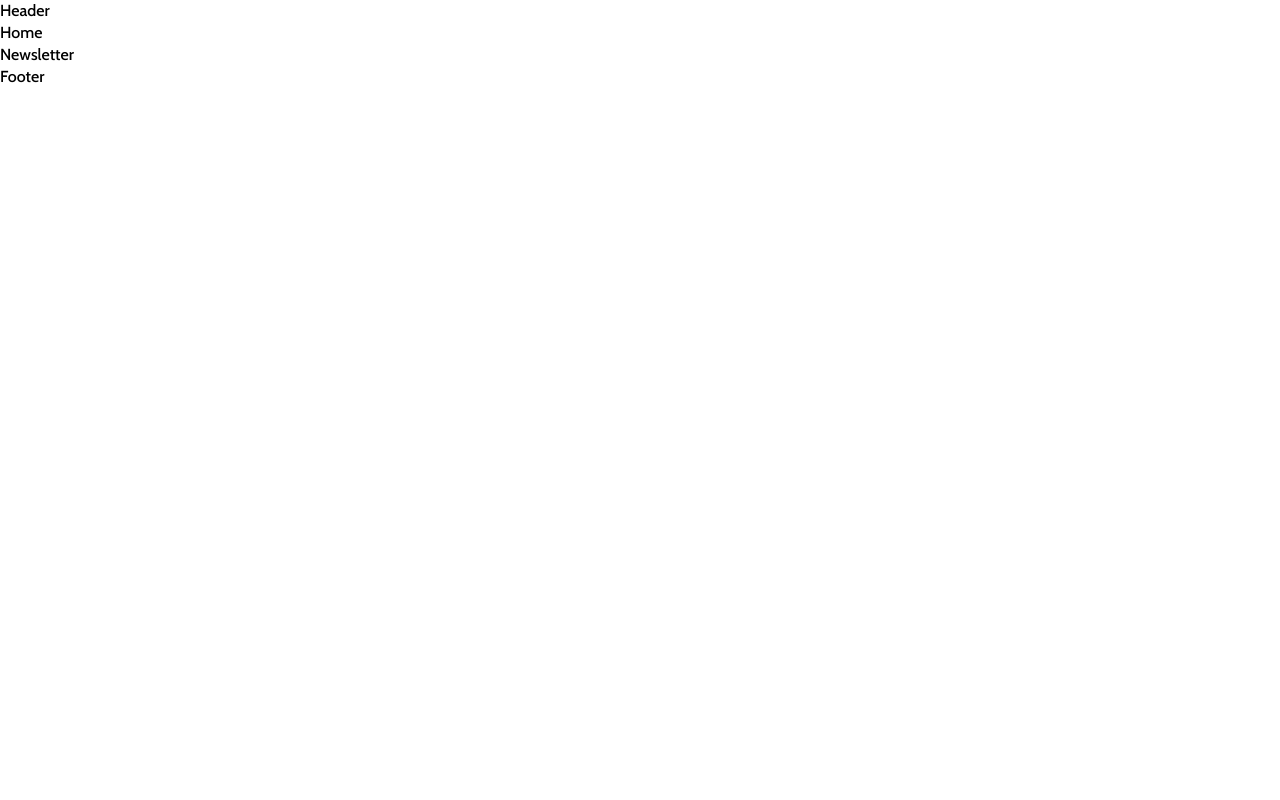
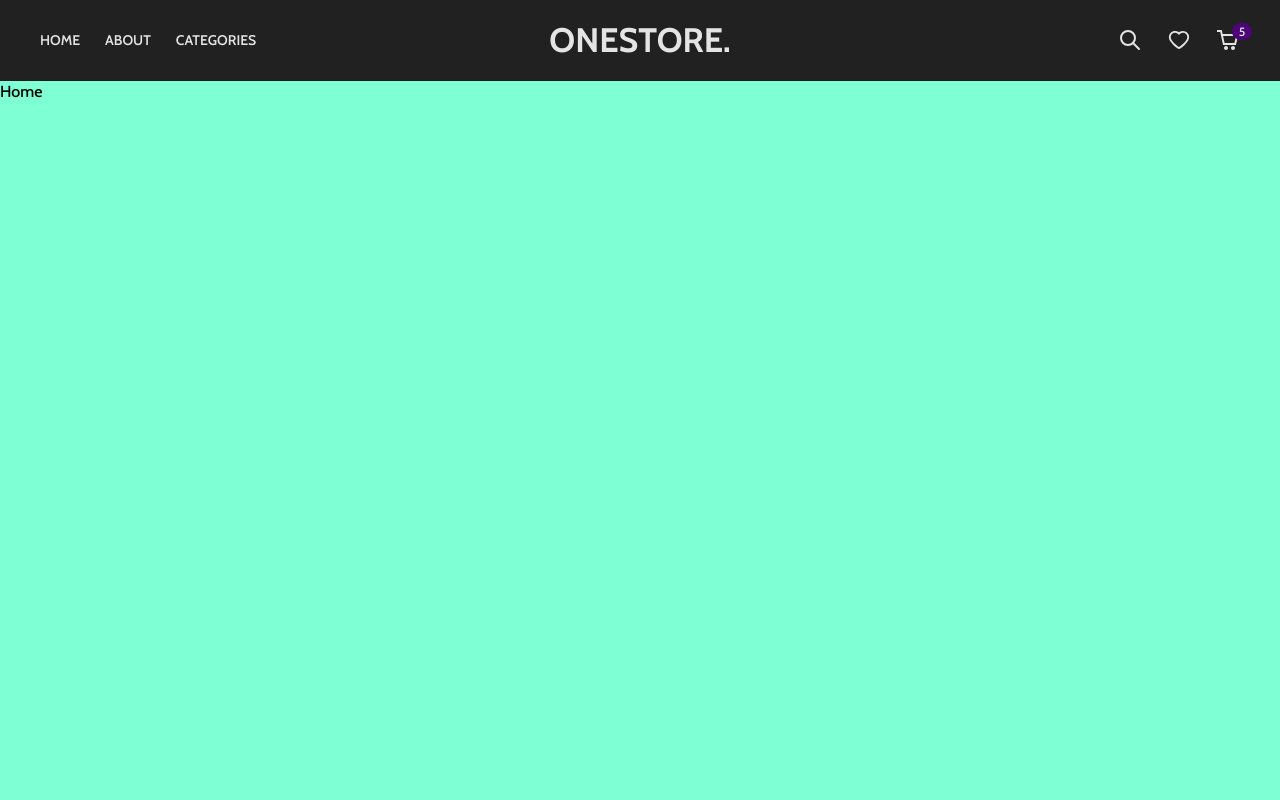
Before and after one commit to 7sering/onestore, a React (Create React App) app in the folder client/: page / in a window 1280 px wide. Shown: the top 800 px of the page. Built offline with nearby package versions, Linux system fonts and the light colour scheme.

Commit message:
Header Section

```diff
--- a/client/src/components/Header/Header.jsx
+++ b/client/src/components/Header/Header.jsx
@@ -1,6 +1,53 @@
+import { useEffect, useState, useContext } from "react";
+import { useNavigate } from "react-router-dom";
+
+import { TbSearch } from "react-icons/tb";
+import { CgShoppingCart } from "react-icons/cg";
+import { AiOutlineHeart } from "react-icons/ai";
+
+import Search from "./Search/Search";
+import Cart from "../Cart/Cart";
+
+import { Context } from "../../utils/context";
+
 import "./Header.scss";
 const Header = () => {
-    return <div>Header</div>;
+  const [scrolled, setScrolled] = useState(false);
+
+  const handleScroll = () => {
+    const offset = window.scrollY;
+    if (offset > 200) {
+      setScrolled(true);
+    } else {
+      setScrolled(false);
+    }
+  };
+
+  useEffect(() => {
+    window.addEventListener("scroll", handleScroll);
+  }, []);
+
+  return (
+    <header className={`main-header ${scrolled ? "sticky-header" : ""}`}>
+      <div className="header-content">
+        <ul className="left">
+          <li>Home</li>
+          <li>About</li>
+          <li>Categories</li>
+        </ul>
+        <div className="center">ONESTORE. </div>
+        <div className="right">
+          <TbSearch />
+          <AiOutlineHeart />
+          <span className="cart-icon">
+            {" "}
+            <CgShoppingCart />
+            <span>5</span>
+          </span>
+        </div>
+      </div>
+    </header>
+  );
 };
 
 export default Header;
--- a/client/src/components/Header/Header.scss
+++ b/client/src/components/Header/Header.scss
@@ -1 +1,96 @@
 @import "../../css-config/mixins.scss";
+
+
+.main-header{
+    width: 100%;
+    padding: 0 20px;
+    background-color: #212121;
+    color: rgb(228, 228, 228);
+    border-bottom: 1px solid rgb(0, 0, 0,0.1);
+    z-index: 99;
+    @include md{
+        padding: 0 40px;
+    }
+    .header-content{
+        display: flex;
+        align-items: center;
+        justify-content: space-between;
+        height: 50px;
+        max-width: 1200px;
+        margin: 0 auto;
+        @include md{
+            height: 80px;
+        }
+        .left{
+            list-style-type: none;
+            display: none;
+            gap: 25px;
+            @include md{
+                display: flex;
+            }
+            li{
+                font-size: 14px;
+                font-weight: 600;
+                text-transform: uppercase;
+                cursor: pointer;
+            }
+
+        }
+        .center{
+            font-size: 22px;
+            font-weight: 700;
+            cursor: pointer;
+            @include md{
+                font-size: 34px;
+                position: absolute;
+                left: 50%;
+                transform: translate(-50%);
+            }
+        }
+        .right{
+            display: flex;
+            align-items: center;
+            gap: 20px;
+
+            @include md{
+                gap: 25px;
+            }
+            svg {
+                font-size: 20px;
+                cursor: pointer;
+                @include md{
+                    font-size: 24px;
+                }
+            }
+            .cart-icon{
+                position: relative;
+                display: flex;
+                align-items: center;
+                span{
+                    min-width: 20px;
+                    text-align: center;
+                    background-color: rgb(78, 4, 121);
+                    padding: 2.5px;
+                    position: absolute;
+                    top: -5px;
+                    right: -12px;
+                    font-size: 12px;
+                    line-height: 1;
+                    border-radius: 10px;
+                }
+            }
+        }
+
+    }
+    &.sticky-header{
+        position: sticky;
+        top: 0;
+        transform: translateY(-80px);
+        animation:  stickyHeader 0.3s ease forwards;
+
+    }
+}
+@keyframes stickyHeader{
+    0%{ transform: translateY(-80px);}
+    100%{ transform: translateY(0px);}
+}
--- a/client/src/components/Home/Home.jsx
+++ b/client/src/components/Home/Home.jsx
@@ -1,6 +1,6 @@
 import "./Home.scss";
 const Home = () => {
-    return <div>Home</div>;
+    return <div className="home">Home</div>;
 };
 
 export default Home;
--- a/client/src/components/Home/Home.scss
+++ b/client/src/components/Home/Home.scss
@@ -1 +1,5 @@
 @import "../../css-config/mixins.scss";
+.home{
+    background-color: aquamarine;
+    height: 900px;
+}
```
